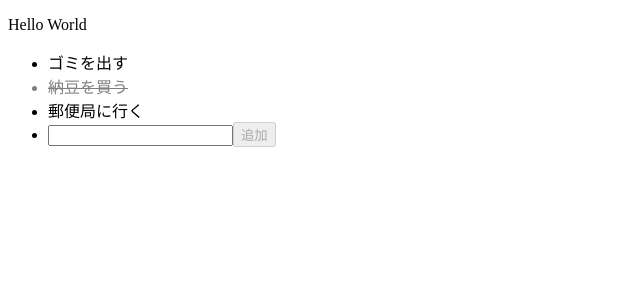
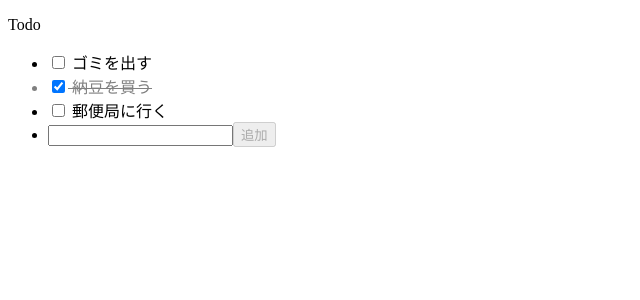
Before and after one commit to tominagamaya/angular-todo-app, an Angular app: page / in a window 1280 px wide. Shown: the top 300 px of the page, without its empty margins (0-640 px from the left). Built offline with nearby package versions, Linux system fonts and the light colour scheme.

Commit message:
add done checkbox

```diff
--- a/src/app/app.component.html
+++ b/src/app/app.component.html
@@ -1,7 +1,10 @@
-<p>Hello World</p>
+<p>Todo</p>
 <ul>
   <li *ngFor="let task of tasks" class="{{ task.done ? 'done' : ''}}">
-    {{ task.title }}
+    <label>
+      <input type="checkbox" [(ngModel)]="task.done">
+      {{ task.title }}
+    </label>
   </li>
   <li>
     <input type="text" [(ngModel)]="newTaskTitle" #title="ngModel" required>
```
